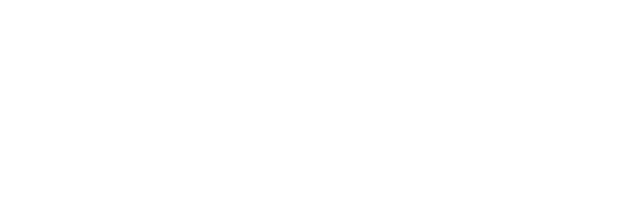
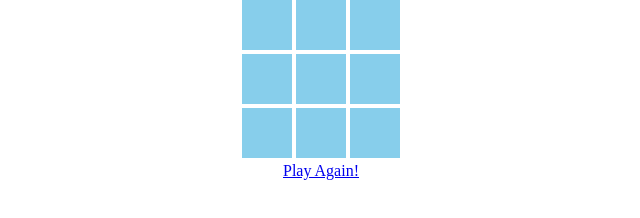
Before and after one commit to fahadkaleem/TicTacToe, a plain HTML site: page index.html in a window 1280 px wide. Shown: the whole page, without its empty margins (319-959 px from the left). Drawn offline with Linux system fonts and the light colour scheme.

Commit message:
Work in progress

```diff
--- a/index.html
+++ b/index.html
@@ -6,6 +6,18 @@
     <link rel="stylesheet" type="text/css" href="style.css"/>
 </head>
 <body>
-
+<div id = "canvasDiv">
+<canvas id="canvas1" width="50" height="50" onclick="loop(1)"></canvas>
+<canvas id="canvas2" width="50" height="50" onclick="loop(2)"></canvas>
+<canvas id="canvas3" width="50" height="50" onclick="loop(3)"></canvas><br/>
+<canvas id="canvas4" width="50" height="50" onclick="loop(4)"></canvas>
+<canvas id="canvas5" width="50" height="50" onclick="loop(5)"></canvas>
+<canvas id="canvas6" width="50" height="50" onclick="loop(6)"></canvas><br/>
+<canvas id="canvas7" width="50" height="50" onclick="loop(7)"></canvas>
+<canvas id="canvas8" width="50" height="50" onclick="loop(8)"></canvas>
+<canvas id="canvas9" width="50" height="50" onclick="loop(9)"></canvas>
+</div>
+<a href="index.html" id="reloadButton">Play Again!</a>
+<script src="game.js"></script>
 </body>
 </html>
--- a/style.css
+++ b/style.css
@@ -0,0 +1,12 @@
+*{
+    padding: 0px;
+    margin: 0px;
+}
+
+body{
+    text-align: center;
+}
+
+canvas{
+    background: skyblue;
+}
```
